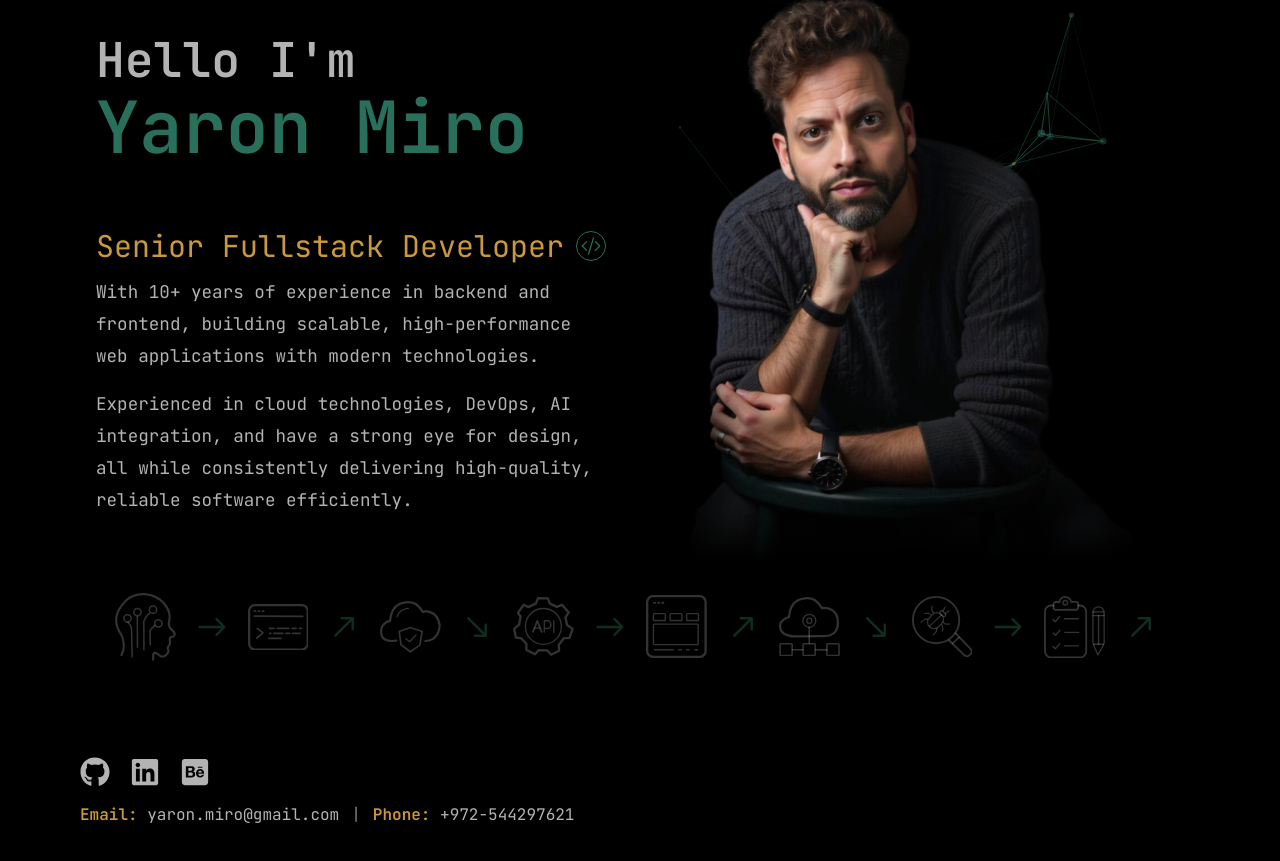
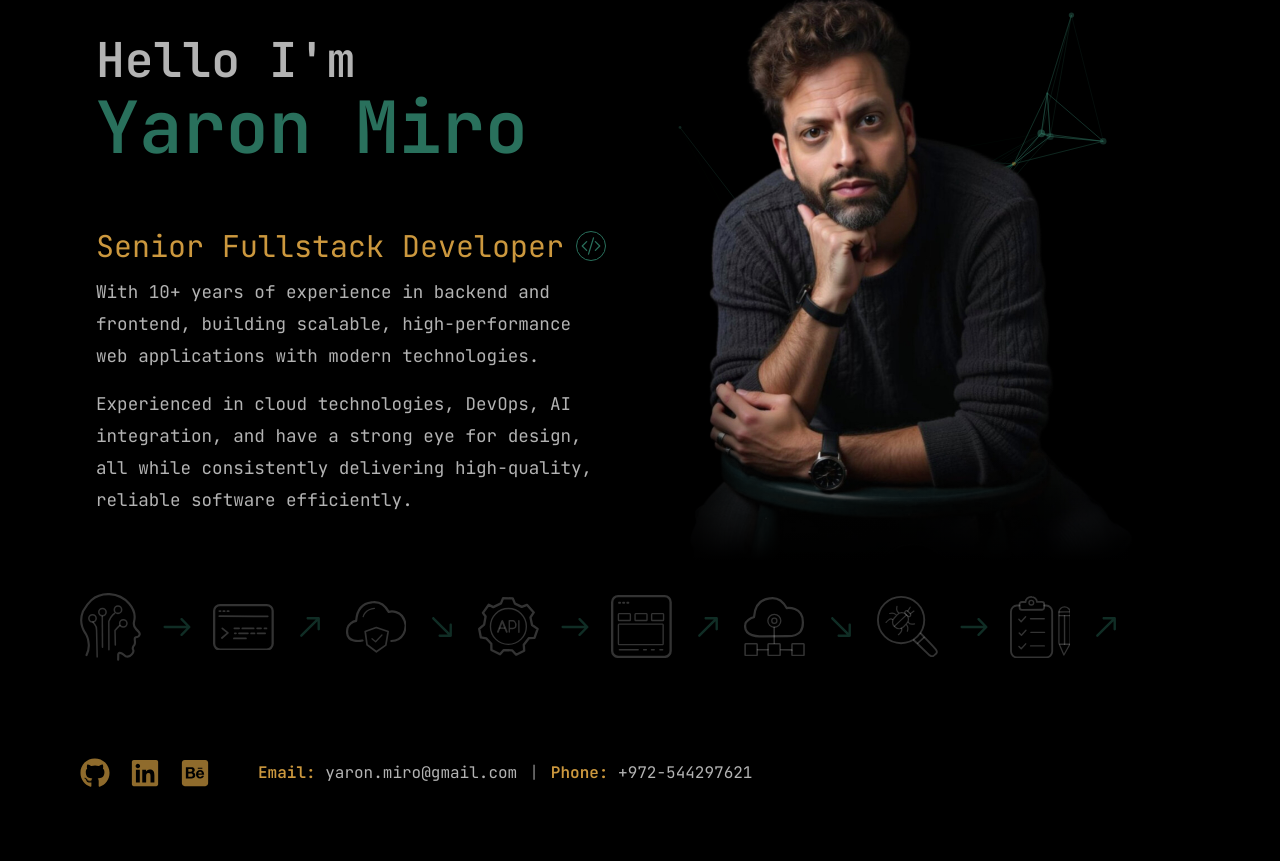
Before and after one commit to YaronMiro/ym-website, a Next.js app: page / in a window 1280 px wide. Shown: the part 277-1138 px from the top of the page. Built offline with nearby package versions, Linux system fonts and the light colour scheme.

Commit message:
fix hero layout and design 31

```diff
--- a/app/page.tsx
+++ b/app/page.tsx
@@ -52,24 +52,16 @@ const Home: React.FC = () => {
             <ParticlesContainer className="absolute bottom-10 top-0 xl:top-[-100px] right-0 xl:right-[-50px] left-0 z-[-9999]" />
           </div>
         </main>
-        <div className="flex justify-center items-stretch gap-8 mt-8">
+        <div className="flex mt-8">
           <div className="flex justify-center bg-primary">
             {/* Icons */}
             <HeroIcons iconColor="stroke-white/20" arrowColor="text-accent/40" />
           </div>
         </div>
         {/* <div className="h-[1px] flex-1 bg-white/20 mt-16"></div> */}
-        {/* description */}
-        <div className="flex flex-col gap-4 mt-24">
-          {/* social links and resume download */}
-          <div className="flex xl:flex-col items-center xl:items-start">
-            <div className="flex justify-between w-full">
-              <ResumeButtonDownload className="xl:hidden" />
-              <Social className="flex gap-4 xl:gap-5" iconStyles="text-3xl" />
-            </div>
-          </div>
-          {/* contact info */}
-          <div className="flex justify-between xl:justify-start gap-3 text-white/70" >
+        <div className="flex gap-12 mt-24">
+          <Social className="flex gap-4 xl:gap-5" iconStyles="text-3xl" />
+          <div className="flex justify-between xl:justify-start gap-3 text-white/70 leading-8" >
             <Link href="mailto:yaron.miro@gmail.com" className="group hover:text-white/80">
               <span className="font-semibold text-secondary group-hover:text-secondary-hover">Email: </span>yaron.miro@gmail.com
             </Link>
--- a/components/Social.tsx
+++ b/components/Social.tsx
@@ -10,9 +10,9 @@ interface SocialProps {
 
 
 const socials = [
-    { name: 'github', icon: <FaGithub />, path: "https://github.com/YaronMiro?tab=repositories&q=&type=&language=&sort=stargazers"},
-    { name: "linkedin", icon: <FaLinkedin />, path: "https://www.linkedin.com/in/yaronmiro/"},
-    { name: "behance", icon: <FaBehanceSquare />, path: "https://www.behance.net/gallery/49574621/All"},
+    { name: 'github', icon: <FaGithub />, path: "https://github.com/YaronMiro?tab=repositories&q=&type=&language=&sort=stargazers" },
+    { name: "linkedin", icon: <FaLinkedin />, path: "https://www.linkedin.com/in/yaronmiro/" },
+    { name: "behance", icon: <FaBehanceSquare />, path: "https://www.behance.net/gallery/49574621/All" },
 ]
 
 const Social: React.FC<SocialProps> = ({ className, iconStyles }) => {
@@ -27,11 +27,11 @@ const Social: React.FC<SocialProps> = ({ className, iconStyles }) => {
                             href={path}
                             target="_blank"
                         >
-                           <div className="flex items-center">
-                                <div className={`flex justify-center text-white/70 group-hover:text-white/80 ${iconStyles}`}>
+                            <div className="flex items-center">
+                                <div className={`flex justify-center text-secondary/70 group-hover:text-secondary/80 ${iconStyles}`}>
                                     {icon}
                                 </div>
-                           </div>
+                            </div>
                         </Link>
                     )
                 })
```
